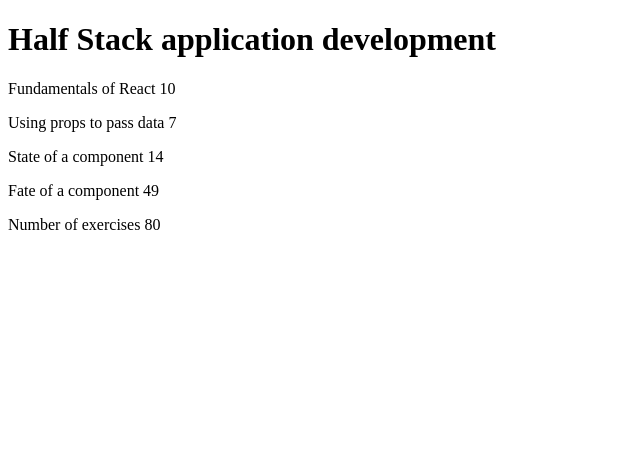
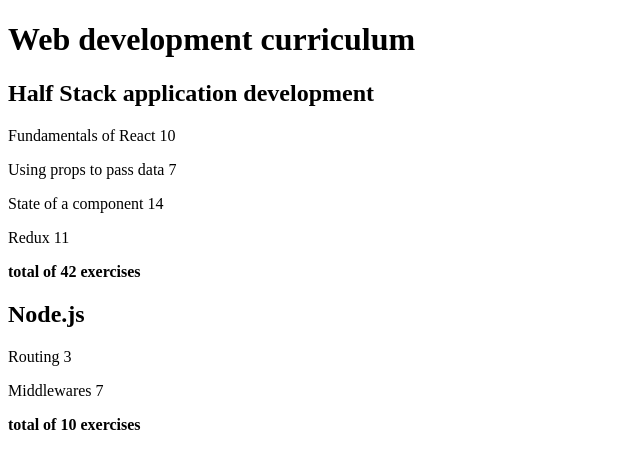
Before and after one commit to rkoverola/fullstackopen, a React (Create React App) app in the folder part2/courseinfo/: page / in a window 1280 px wide. Shown: the top 468 px of the page, without its empty margins (0-640 px from the left). Built offline with nearby package versions, Linux system fonts and the light colour scheme.

Commit message:
Solve 2.4

```diff
--- a/part2/courseinfo/src/App.js
+++ b/part2/courseinfo/src/App.js
@@ -1,6 +1,6 @@
 const Header = ({name}) => {
   return (
-    <h1>{name}</h1>
+    <h2>{name}</h2>
   )
 }
 const Content = ({course}) => {
@@ -15,7 +15,7 @@ const Total = ({course}) => {
   const total = all.reduce((e1, e2) => e1 + e2, 0)
   return (
     <>
-      <p>Number of exercises {total}</p>
+      <b>total of {total} exercises</b>
     </>
   )
 }
@@ -30,10 +30,19 @@ const Course = ({course}) => {
   )
 }
 
+const CourseList = ({courses}) => {
+  return (
+    <div>
+      {courses.map(course => <Course key={course.id} course={course}/>)}
+    </div>
+  )
+}
+
 const App = () => {
-  const course = {
+  const courses = [
+    {
+      name: 'Half Stack application development',
       id: 1,
-    name: 'Half Stack application development',
       parts: [
         {
           name: 'Fundamentals of React',
@@ -51,14 +60,36 @@ const App = () => {
           id: 3
         },
         {
-        name: 'Fate of a component',
-        exercises: 49,
+          name: 'Redux',
+          exercises: 11,
           id: 4
         }
       ]
+    },
+    {
+      name: 'Node.js',
+      id: 2,
+      parts: [
+        {
+          name: 'Routing',
+          exercises: 3,
+          id: 1
+        },
+        {
+          name: 'Middlewares',
+          exercises: 7,
+          id: 2
         }
+      ]
+    }
+  ]
 
-  return <Course course={course} />
+  return (
+    <div>
+      <h1>Web development curriculum</h1>
+      <CourseList courses={courses}/>
+    </div>
+  )
 }
 
 export default App
```
Lines whose indentation alone changed are shown as unchanged.
